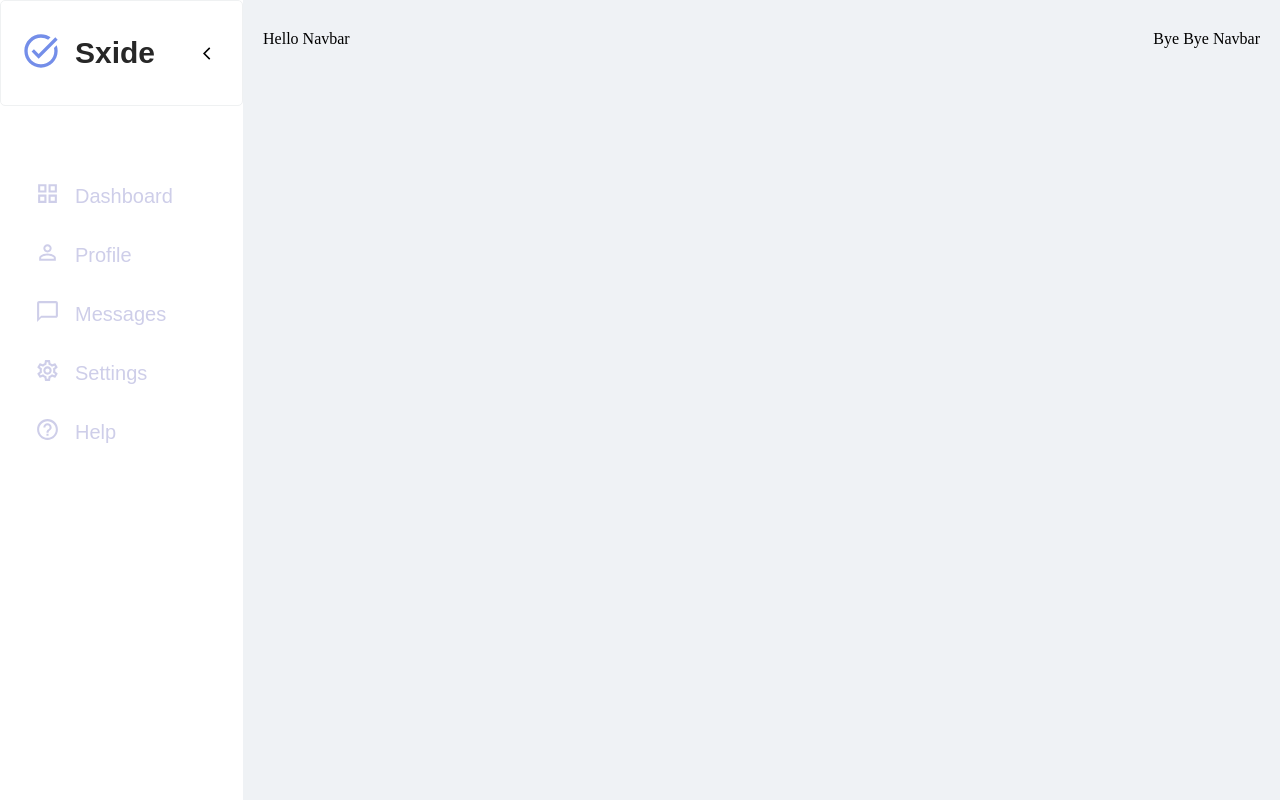
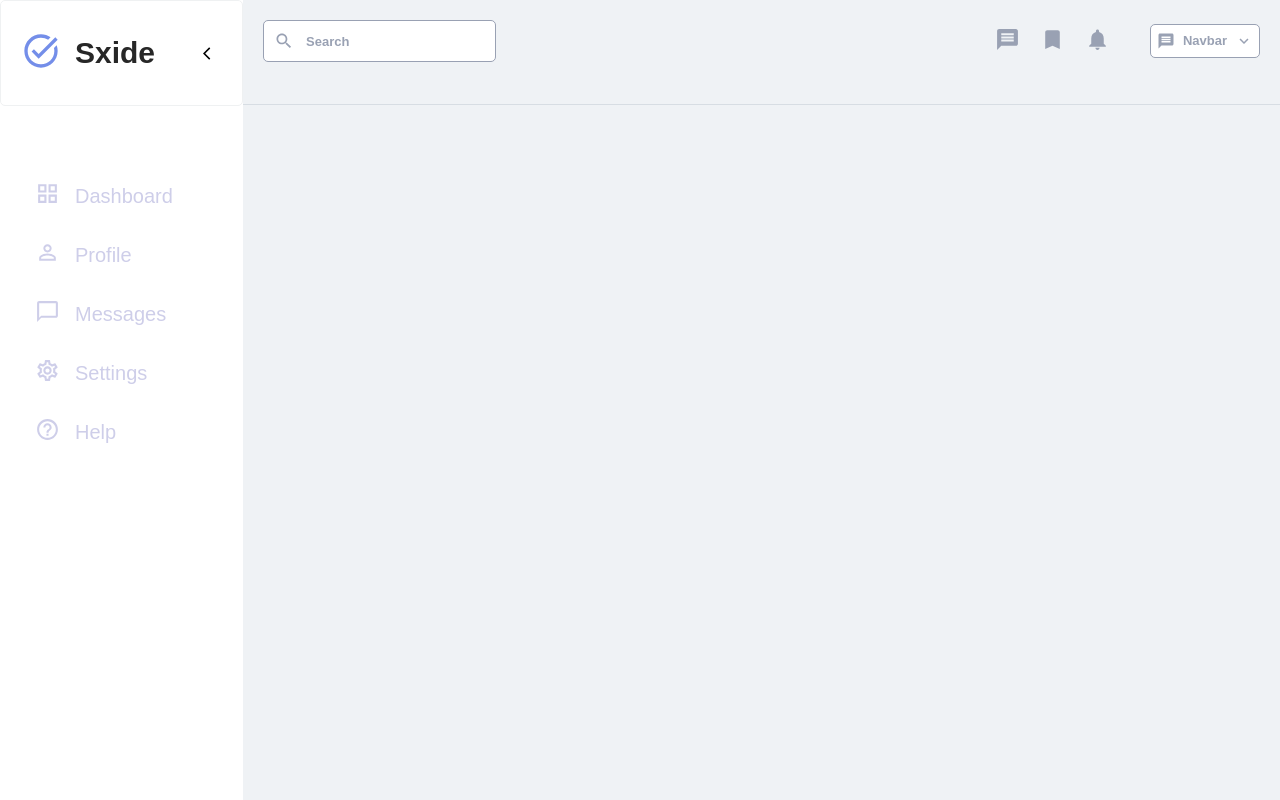
Before and after one commit to SelimF1998/react-task-tracker, a React (Vite) app: page / in a window 1280 px wide. Built offline with nearby package versions, Linux system fonts and the light colour scheme.

Commit message:
Completed Navbar component with dropdown component

```diff
--- /dev/null
+++ b/src/components/dropdown/Dropdown.scss
@@ -0,0 +1,82 @@
+.dropdown {
+  display: flex;
+  flex-direction: column;
+  gap: 5px;
+  position: relative;
+  width: 100%;
+
+  &__title {
+    display: flex;
+    gap: 8px;
+    padding: 6px;
+    border: 1px solid #99a1b3;
+    border-radius: 5px;
+    background: #ffffff;
+    cursor: pointer;
+
+    &__icon {
+      display: flex;
+      align-items: center;
+    }
+
+    &__label {
+      display: flex;
+      align-items: center;
+
+      color: #99a1b3;
+      font-family: Arial, Helvetica, sans-serif;
+      font-size: 13px;
+      font-style: normal;
+      font-weight: 600;
+      line-height: 20px;
+    }
+
+    &__arrow-icon {
+      display: flex;
+      align-items: center;
+    }
+  }
+
+  &__list {
+    position: absolute;
+    top: 104%;
+    right: 0;
+    display: flex;
+    flex-direction: column;
+    gap: 8px;
+    padding: 5px;
+    border: 1px solid #99a1b3;
+    border-radius: 5px;
+    background: #ffffff;
+    width: 100%;
+    cursor: pointer;
+
+    &__element {
+      padding: 5px;
+      display: flex;
+      gap: 8px;
+
+      &__icon {
+        display: flex;
+        align-items: center;
+      }
+
+      &__label {
+        display: flex;
+        align-items: center;
+
+        color: #99a1b3;
+        font-family: Arial, Helvetica, sans-serif;
+        font-size: 13px;
+        font-style: normal;
+        font-weight: 600;
+        line-height: 20px;
+      }
+
+      &:hover {
+        background: #eff0f4;
+        border-radius: 8px;
+      }
+    }
+  }
+}
--- /dev/null
+++ b/src/components/dropdown/Dropdown.tsx
@@ -0,0 +1,94 @@
+import { useState, useEffect } from "react";
+import { DropdownProps } from "./Dropdown.interface";
+import KeyboardArrowDownOutlinedIcon from "@mui/icons-material/KeyboardArrowDownOutlined";
+import KeyboardArrowUpOutlinedIcon from '@mui/icons-material/KeyboardArrowUpOutlined';
+import "./Dropdown.scss";
+
+const Dropdown: React.FC<DropdownProps> = ({ dropdownItem }) => {
+  const [dropdownClicked, setDropdownClicked] = useState<boolean>(false);
+
+//   const dropdownItem: DropdownItem = {
+//     id: 1,
+//     icon: <MessageIcon style={{ fontSize: "18px", color: "#99a1b3" }} />,
+//     name: "Homixide",
+//     items: [
+//       {
+//         icon: (
+//           <ModeEditOutlineOutlinedIcon
+//             style={{ fontSize: "18px", color: "#99a1b3" }}
+//           />
+//         ), // Coffee icon
+//         name: "Edit",
+//       },
+//       {
+//         icon: (
+//           <DeleteOutlineOutlinedIcon
+//             style={{ fontSize: "18px", color: "#99a1b3" }}
+//           />
+//         ),
+//         name: "Delete",
+//       },
+//     ],
+//   };
+
+  const handleDropdownClick = () => {
+    setDropdownClicked(!dropdownClicked);
+    console.log("dropdown:", dropdownClicked);
+  };
+
+  const handleClickOutside = (event: MouseEvent) => {
+    const dropdownListElement = document.getElementById('dropdown-list');
+    const dropdownTitleElement = document.getElementById('dropdown-title');
+
+    if (
+      dropdownListElement &&
+      !dropdownListElement.contains(event.target as Node) &&
+      dropdownTitleElement &&
+      !dropdownTitleElement.contains(event.target as Node)
+    ) {
+      setDropdownClicked(false);
+    }
+  };
+
+  useEffect(() => {
+    document.addEventListener("mousedown", handleClickOutside);
+
+    return () => {
+      document.removeEventListener("mousedown", handleClickOutside);
+    };
+  }, []);
+
+  return (
+    <div className="dropdown">
+      <div id="dropdown-title" className="dropdown__title" onClick={handleDropdownClick}>
+        <div className="dropdown__title__icon">{dropdownItem.icon}</div>
+        <div className="dropdown__title__label">{dropdownItem.name}</div>
+        <div className="dropdown__title__arrow-icon">
+
+          { !dropdownClicked ? ( <KeyboardArrowDownOutlinedIcon
+            style={{ fontSize: "18px", color: "#99a1b3" }}
+          /> ) : ( <KeyboardArrowUpOutlinedIcon
+            style={{ fontSize: "18px", color: "#99a1b3" }}
+          /> ) }
+        </div>
+      </div>
+
+      {dropdownClicked && (
+        <div id="dropdown-list" className="dropdown__list">
+          {dropdownItem.items?.map((items, index) => (
+            <div key={index} className="dropdown__list__element">
+            <div className="dropdown__list__element__icon">
+              {items.icon}
+            </div>
+            <div className="dropdown__list__element__label">
+            {items.name}
+            </div>
+          </div>
+          ) )}
+        </div>
+      )}
+    </div>
+  );
+};
+
+export default Dropdown;
--- a/src/components/navbar/Navbar.scss
+++ b/src/components/navbar/Navbar.scss
@@ -1,13 +1,32 @@
 .navbar {
-    padding: 30px 20px 30px 20px;
+    padding: 20px 20px 42px 20px;
+    border-bottom: 1px solid #d7dde3;
+    position: relative;
 
     &__content {
         display: flex;
         justify-content: space-between;
+
+        &__right {
+            display: flex;
+            align-items: center;
+            gap: 40px;
+
+            &__icons {
+                display: flex;
+                gap: 20px;
+            }
+        }
     }
 
     &__bar {
+        margin-right: 20px;
         height: 2px;
-        background: #EFF1F2;
+        background: #EBEDEF;
+        position: absolute;
+        bottom: 0;
+        left: 0;
+        right: 0; /* Stick to the bottom of the parent */
+        width: 100%;
     }
 }
--- a/src/components/navbar/Navbar.tsx
+++ b/src/components/navbar/Navbar.tsx
@@ -1,15 +1,85 @@
 import React from "react";
+import SearchBar from "../search-bar/SearchBar";
+import Dropdown from "../dropdown/Dropdown";
+import { ReactNode } from "react";
+import MessageIcon from '@mui/icons-material/Message';
+import BookmarkIcon from '@mui/icons-material/Bookmark';
+import NotificationsIcon from '@mui/icons-material/Notifications';
+import ModeEditOutlineOutlinedIcon from "@mui/icons-material/ModeEditOutlineOutlined";
+import DeleteOutlineOutlinedIcon from "@mui/icons-material/DeleteOutlineOutlined";
 import "./Navbar.scss";
 
+interface NavbarItem {
+  id: number;
+  icon: ReactNode;
+}
+
 const Navbar = () => {
+
+  const navbarItems: NavbarItem[] = [
+    {
+      id: 1,
+      icon: <MessageIcon  style={{ fontSize: "25px",  color: "#99a1b3" }} />
+    },
+    {
+      id: 2,
+      icon: <BookmarkIcon style={{ fontSize: "25px",  color: "#99a1b3" }} />
+
+    },
+    {
+      id: 3,
+      icon: <NotificationsIcon style={{ fontSize: "25px",  color: "#99a1b3" }} />
+    }
+  ];
+
+    const dropdownItem = {
+    id: 1,
+    icon: <MessageIcon style={{ fontSize: "18px", color: "#99a1b3" }} />,
+    name: "Navbar",
+    items: [
+      {
+        icon: (
+          <ModeEditOutlineOutlinedIcon
+            style={{ fontSize: "18px", color: "#99a1b3" }}
+          />
+        ), // Coffee icon
+        name: "Edit",
+      },
+      {
+        icon: (
+          <DeleteOutlineOutlinedIcon
+            style={{ fontSize: "18px", color: "#99a1b3" }}
+          />
+        ),
+        name: "Delete",
+      },
+    ],
+  };
+
   return (
     <div className="navbar">
       <div className="navbar__content">
-        <div>Hello Navbar</div>
-        <div>Bye Bye Navbar</div>
+        <div className="navbar__content__search-bar">
+          <SearchBar />
+        </div>
+
+        <div className="navbar__content__right" >
+          <div className="navbar__content__right__icons" >
+            {navbarItems.map((item, index) => (
+              <div key={index} className="navbar__content__right__icons__icon" >{item.icon}</div>
+            ) )}
+          </div>
+
+          <div className="navbar__content__right__avatar" >
+            <Dropdown dropdownItem={dropdownItem} />
+          </div>
+
+        </div>
       </div>
 
+      {/* <div className="navbar__bar" ></div> */}
     </div>
+
   );
 };
 
--- /dev/null
+++ b/src/components/search-bar/SearchBar.scss
@@ -0,0 +1,35 @@
+.search-bar {
+  padding: 10px;
+  display: flex;
+  align-items: center;
+  gap: 10px;
+  background: #ffffff;
+
+  border: 1px solid #99a1b3;
+  border-radius: 5px;
+
+  &__icon {
+    display: flex;
+    align-items: center;
+  }
+
+  &__search-input {
+    border: none;
+    width: 100%;
+
+    &:focus {
+      outline: none;
+    }
+
+    &::placeholder {
+      display: flex;
+
+      color: #99a1b3;
+      font-family: Arial, Helvetica, sans-serif;
+      font-size: 13px;
+      font-style: normal;
+      font-weight: 600;
+      line-height: 20px;
+    }
+  }
+}
--- /dev/null
+++ b/src/components/search-bar/SearchBar.tsx
@@ -0,0 +1,14 @@
+import React from 'react'
+import SearchIcon from '@mui/icons-material/Search';
+import './SearchBar.scss'
+
+const SearchBar = () => {
+  return (
+    <div className='search-bar' >
+        <div className='search-bar__icon' ><SearchIcon  style={{ fontSize: "20px", color: "#99a1b3" }} /></div>
+        <input className='search-bar__search-input' type='text' placeholder='Search' />
+    </div>
+  )
+}
+
+export default SearchBar
--- a/src/components/sidebar/Sidebar.scss
+++ b/src/components/sidebar/Sidebar.scss
@@ -55,9 +55,16 @@
         &__element {
             padding: 15px;
             display: flex;
+            align-items: center;
+            //justify-content: center;
             gap: 15px;
             cursor: pointer;
 
+            // &__icon {
+            //     display: flex;
+            //     align-items: center;
+            //     justify-content: center;
+            // }
 
             &__label {
                 display: flex;
--- a/src/components/sidebar/Sidebar.tsx
+++ b/src/components/sidebar/Sidebar.tsx
@@ -1,4 +1,4 @@
-import {useState} from "react";
+import { useState, useEffect } from "react";
 import ArrowBackIosIcon from "@mui/icons-material/ArrowBackIos";
 import ArrowForwardIosIcon from '@mui/icons-material/ArrowForwardIos';
 import TaskAltIcon from "@mui/icons-material/TaskAlt";
@@ -6,17 +6,33 @@ import GridViewIcon from '@mui/icons-material/GridView';
 import PersonOutlineIcon from '@mui/icons-material/PersonOutline';
 import ChatBubbleOutlineIcon from '@mui/icons-material/ChatBubbleOutline';
 import SettingsOutlinedIcon from '@mui/icons-material/SettingsOutlined';
-import HelpOutlineOutlinedIcon from '@mui/icons-material/HelpOutlineOutlined';;
+import HelpOutlineOutlinedIcon from '@mui/icons-material/HelpOutlineOutlined';
 
 import "./Sidebar.scss";
-
 interface SidebarItem {
   label: string;
   icon: React.ReactNode; // React component for the icon
 }
 
 const Sidebar = () => {
+    const COLLAPSE_THRESHOLD = 1100
     const [sidebarCollapse, setSidebarCollapse] = useState<boolean>(false);
+
+    useEffect(() => {
+      const handleResize = () => {
+        if (window.innerWidth < COLLAPSE_THRESHOLD) {
+          setSidebarCollapse(true);
+        } else {
+          setSidebarCollapse(false);
+        }
+      };
+
+      window.addEventListener('resize', handleResize);
+
+      return () => {
+        window.removeEventListener('resize', handleResize);
+      };
+    }, []);
 
     console.log("Sidebar Collapse:", sidebarCollapse);
 
@@ -64,6 +80,7 @@ const Sidebar = () => {
         {sidebarItems.map((item, index) => (
           <div  key={index} className="sidebar__content__element" style={{
             // width: sidebarCollapse ? '53%' : '',
+            justifyContent: sidebarCollapse ? 'center' : ''
           }} >
             <div className="sidebar__content__element__icon">{item.icon}</div>
             {!sidebarCollapse && <div className="sidebar__content__element__label">{item.label}</div>}
```
Also changed, not shown: src/components/dropdown/Dropdown.interface.ts (added, +13 -0 lines), src/components/navbar/Navbar.interface.ts (added), src/components/search-bar/SearchBar.interface.ts (added).
